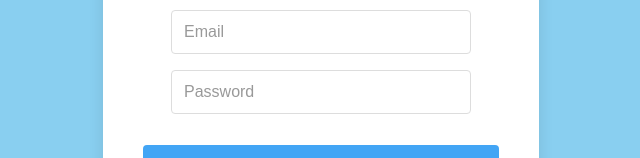
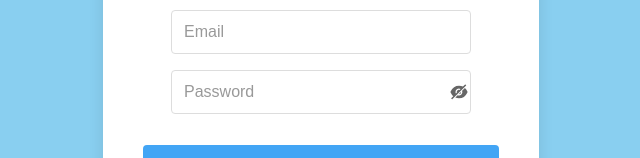
Before and after one commit to jmeegan2/Medical-Scheduling-System, a React (Create React App) app in the folder frontendHospital/frontend/: page /login in a window 1280 px wide. Shown: the part 327-485 px from the top of the page, without its empty margins (339-979 px from the left). Built offline with nearby package versions, Linux system fonts and the light colour scheme.

Commit message:
show password

```diff
--- a/frontendHospital/frontend/package.json
+++ b/frontendHospital/frontend/package.json
@@ -10,6 +10,7 @@
     "axios": "^1.10.0",
     "react": "^19.1.0",
     "react-dom": "^19.1.0",
+    "react-icons": "^5.5.0",
     "react-router-dom": "^7.6.2",
     "react-scripts": "5.0.1",
     "web-vitals": "^2.1.4"
--- a/frontendHospital/frontend/src/components/Login/Login.css
+++ b/frontendHospital/frontend/src/components/Login/Login.css
@@ -114,6 +114,7 @@ body {
 
 .input-group {
   margin-bottom: 20px;
+  position: relative;
 }
 
 .input-group input {
@@ -132,6 +133,10 @@ body {
 .input-group input:focus {
   outline: none;
   border-color: #42A5F5;
+}
+
+.input-group input#password {
+  padding-right: 40px;
 }
 
 .login-button {
@@ -191,3 +196,12 @@ body {
 .register-link a:hover {
   text-decoration: underline;
 }
+
+.eye-icon {
+  position: absolute;
+  font-size: 1.25rem;
+  cursor: pointer;
+  top: 12px;
+  right: 30px;
+  color: #666;
+}
--- a/frontendHospital/frontend/src/components/Login/Login.js
+++ b/frontendHospital/frontend/src/components/Login/Login.js
@@ -2,6 +2,8 @@ import React, { useState } from 'react';
 import { useNavigate } from 'react-router-dom';
 import { useAuth } from '../../provider/authProvider';
 import './Login.css';
+import { AiFillEyeInvisible, AiFillEye } from "react-icons/ai";
+
 
 const Login = () => {
   const [email, setEmail] = useState('');
@@ -10,6 +12,7 @@ const Login = () => {
   const [isLoading, setIsLoading] = useState(false);
   const navigate = useNavigate();
   const { setToken } = useAuth();
+  const [showPassword, setShowPassword] = useState(false);
 
   const handleLogin = async (e) => {
     e.preventDefault();
@@ -62,14 +65,27 @@ const Login = () => {
 
           <div className="input-group">
             <input
-              type="password"
+              type={showPassword ? 'text' : 'password'}
               id="password"
               placeholder="Password"
               value={password}
               onChange={(e) => setPassword(e.target.value)}
               required
             />
-          </div>
+            {showPassword ? (
+                <AiFillEye
+                  className='eye-icon'
+                  onClick={() => setShowPassword((prevState) =>
+                  !prevState)}
+                />
+              ) : (
+                <AiFillEyeInvisible
+                  className='eye-icon'
+                  onClick={() => setShowPassword((prevState) =>
+                  !prevState)}
+                />
+              )}
+            </div>
 
           <button type="submit" className="login-button" disabled={isLoading}>
             {isLoading ? 'Signing in...' : 'Sign In'}
```
Also changed, not shown: 1 other file (tests, documents, lock files or other folders).
